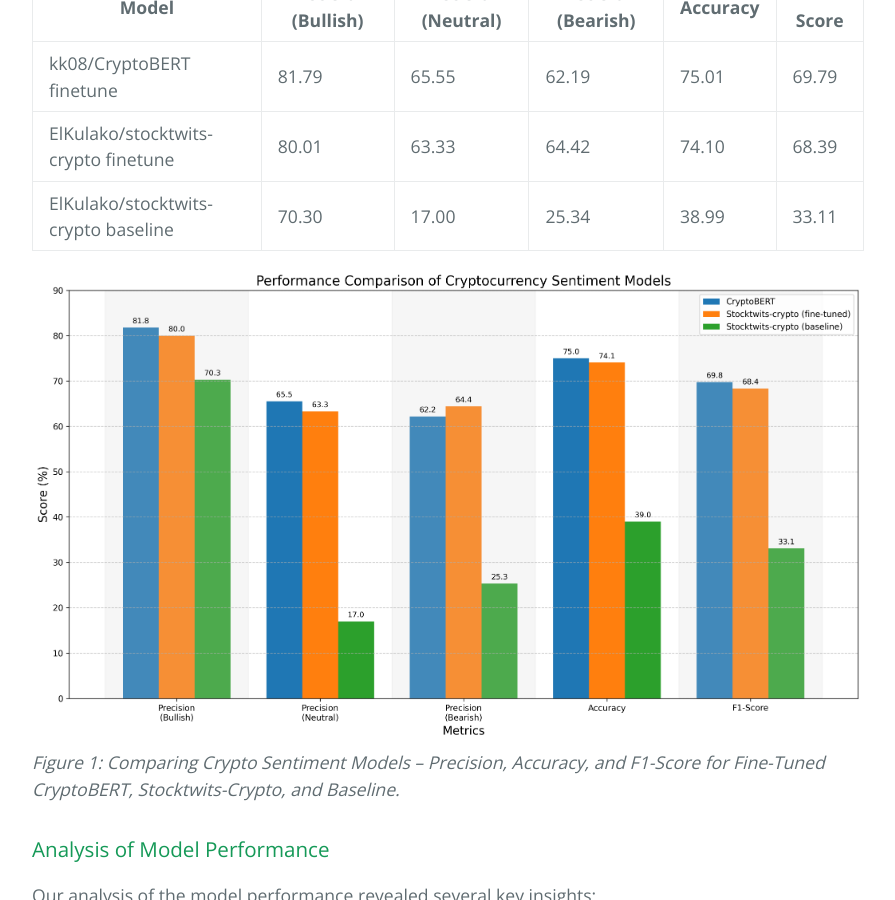
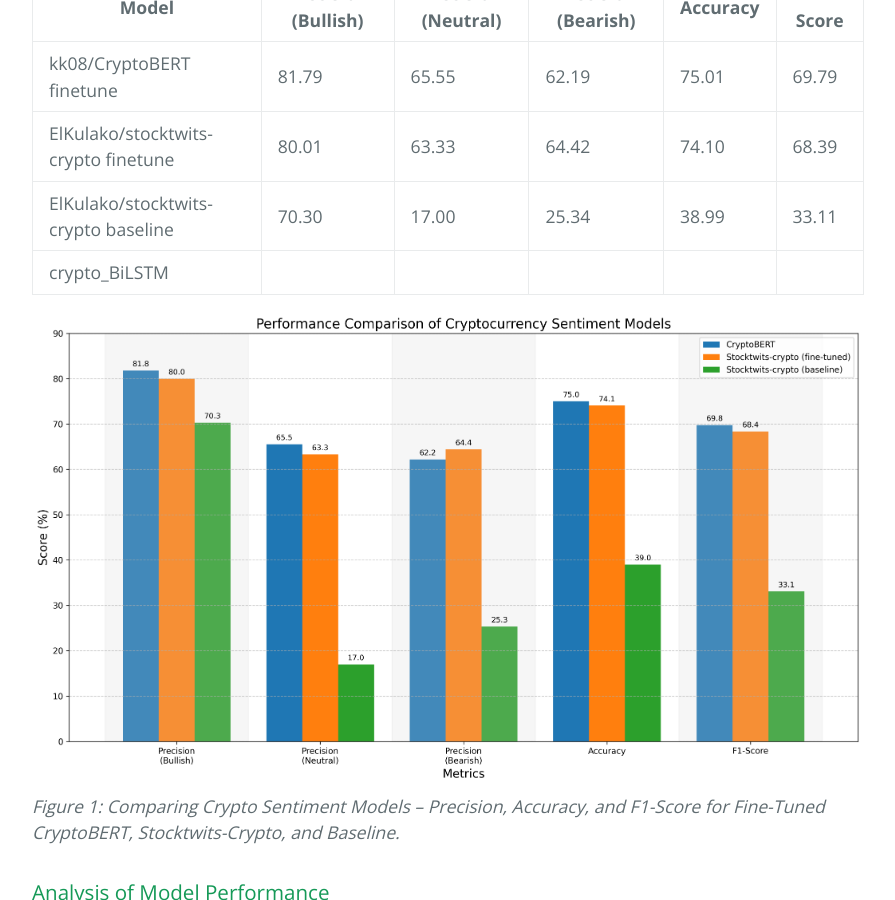
Before and after one commit to lowweihong/team14-CryptoMood, a Jekyll site: the page built from index.md, in a window 1280 px wide and 900 px high, scrolled down 8395 px. Shown: the whole window, without its empty margins (192-1087 px from the left). Built offline with Jekyll 4.4.1, drawn with Linux system fonts in a browser that asks for light colours; our own code applies the rules of GitHub Pages for plain Markdown files.

Commit message:
Update index.md

```diff
--- a/index.md
+++ b/index.md
@@ -163,6 +163,8 @@
 | kk08/CryptoBERT finetune            | 81.79               | 65.55               | 62.19               | 75.01    | 69.79    |
 | ElKulako/stocktwits-crypto finetune | 80.01               | 63.33               | 64.42               | 74.10    | 68.39    |
 | ElKulako/stocktwits-crypto baseline | 70.30               | 17.00               | 25.34               | 38.99    | 33.11    |
+| crypto_BiLSTM                       |                     |                     |                     |          |          |
+
 
 ![Model Performance Comparison](./assets/css/model_performance_by_metric.png)
 *Figure 1: Comparing Crypto Sentiment Models – Precision, Accuracy, and F1-Score for Fine-Tuned CryptoBERT, Stocktwits-Crypto, and Baseline.*
```
